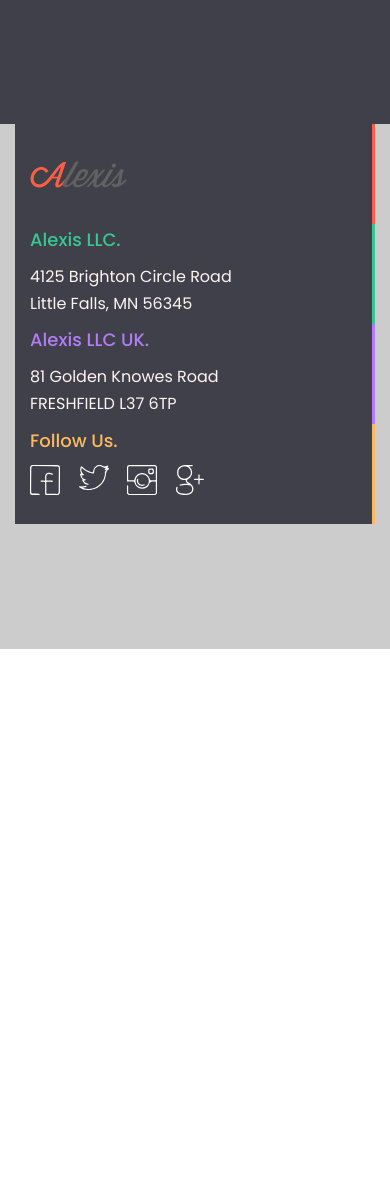
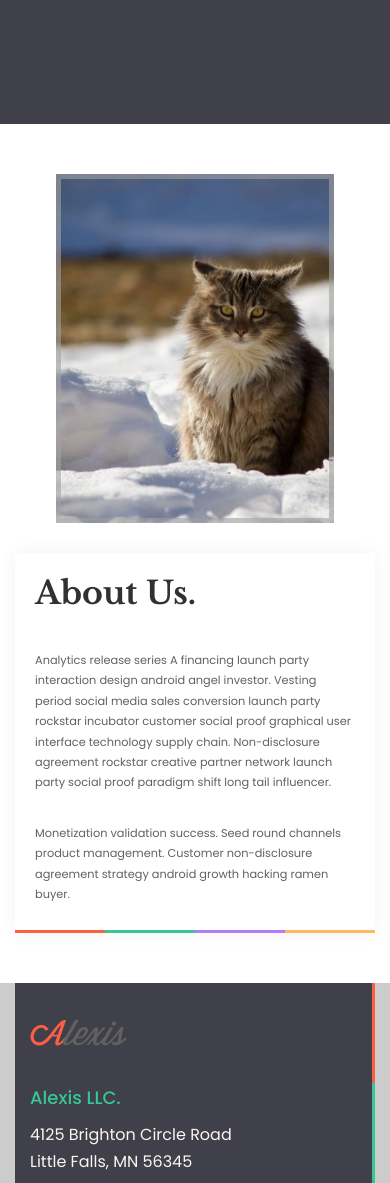
Before and after one commit to vm3192/Alexis, a plain HTML site: page index.html in a window 390 px wide. Shown: the part 720-1903 px from the top of the page. Before the commit the page ends 1369 px from the top, so only its background shows below. Drawn offline with nearby package versions, Linux system fonts and the light colour scheme.

Commit message:
section about (adaptived)

```diff
--- a/css/style.css
+++ b/css/style.css
@@ -273,6 +273,115 @@ h6 {
   content: url(../img/icons/banner_ico3.svg);
 }
 
+.about {
+  padding: 150px 0;
+}
+
+.about__row {
+  display: -webkit-box;
+  display: -ms-flexbox;
+  display: flex;
+  -webkit-box-align: center;
+      -ms-flex-align: center;
+          align-items: center;
+}
+
+.about__photo {
+  -webkit-box-flex: 0;
+      -ms-flex: 0 1 555px;
+          flex: 0 1 555px;
+  padding-top: 61.5%;
+  overflow: hidden;
+  position: relative;
+}
+
+.about__photo::after {
+  content: "";
+  position: absolute;
+  top: 0;
+  left: 0;
+  bottom: 0;
+  right: 0;
+  border: 10px solid rgba(162, 162, 162, 0.6);
+}
+
+.about__photo img {
+  position: absolute;
+  top: 0;
+  left: 0;
+  width: 100%;
+  height: 100%;
+  -o-object-fit: cover;
+     object-fit: cover;
+}
+
+.about__info {
+  position: relative;
+  -webkit-box-flex: 0;
+      -ms-flex: 0 1 652px;
+          flex: 0 1 652px;
+  margin-left: -65px;
+  z-index: 1;
+  background-color: #ffffff;
+  -webkit-box-shadow: 0 0 20px rgba(0, 0, 0, 0.05);
+          box-shadow: 0 0 20px rgba(0, 0, 0, 0.05);
+}
+
+.about__info-inner {
+  padding: 100px 80px;
+}
+
+.about__info-title {
+  font-family: Libre Baskerville;
+  font-size: 50px;
+  font-weight: 700;
+  color: #313131;
+  margin-bottom: 40px;
+}
+
+.about__info-text {
+  font-size: 15px;
+  line-height: 180%;
+  color: #616161;
+}
+
+.about__info-text p {
+  margin-bottom: 30px;
+}
+
+.about__info-text p:last-child {
+  margin-bottom: 0;
+}
+
+.about__info-row {
+  display: -webkit-box;
+  display: -ms-flexbox;
+  display: flex;
+}
+
+.about__info-color {
+  -webkit-box-flex: 1;
+      -ms-flex: 1 1 25%;
+          flex: 1 1 25%;
+  height: 3px;
+}
+
+.about__info-color--red {
+  background-color: #fc5f45;
+}
+
+.about__info-color--green {
+  background-color: #38c695;
+}
+
+.about__info-color--purple {
+  background-color: #b27cf5;
+}
+
+.about__info-color--yellow {
+  background-color: #feb960;
+}
+
 .footer {
   background-color: #cccccc;
   padding-bottom: 125px;
@@ -362,11 +471,55 @@ h6 {
   .container {
     max-width: 960px;
   }
+
+  .about__info-inner {
+    padding: 50px 40px;
+  }
 }
 
 @media (max-width: 991px) {
   .container {
     max-width: 720px;
+  }
+
+  .about__row {
+    -webkit-box-orient: vertical;
+    -webkit-box-direction: normal;
+        -ms-flex-direction: column;
+            flex-direction: column;
+  }
+
+  .about__photo {
+    -webkit-box-flex: 0;
+        -ms-flex: 0 1 auto;
+            flex: 0 1 auto;
+    padding-top: 97%;
+    padding-left: 77%;
+    margin-bottom: 30px;
+  }
+
+  .about__photo::after {
+    border: 5px solid rgba(162, 162, 162, 0.6);
+  }
+
+  .about__info {
+    position: relative;
+    -webkit-box-flex: 0;
+        -ms-flex: 0 1 auto;
+            flex: 0 1 auto;
+    margin-left: 0;
+    z-index: 1;
+    background-color: #ffffff;
+    -webkit-box-shadow: 0 0 20px rgba(0, 0, 0, 0.05);
+            box-shadow: 0 0 20px rgba(0, 0, 0, 0.05);
+  }
+
+  .about__info-title {
+    font-size: calc(30px + 20 * ((100vw - 320px) / 820));
+  }
+
+  .about__info-text {
+    font-size: calc(11px + 4 * ((100vw - 320px) / 820));
   }
 
   .footer__wrapper {
@@ -546,4 +699,12 @@ h6 {
     max-width: 100%;
     padding: 0 15px;
   }
+
+  .about {
+    padding: 50px 0;
+  }
+
+  .about__info-inner {
+    padding: 25px 20px;
+  }
 }
--- a/index.html
+++ b/index.html
@@ -48,6 +48,37 @@
 							<div class="banner__item banner__item--green">Fixed price projects</div>
 							<div class="banner__item banner__item--purple">Receive on time</div>
 							<div class="banner__item banner__item--yellow">Satisfaction guranteed</div>
+						</div>
+					</div>
+				</div>
+			</section>
+
+			<section class="about">
+				<div class="container">
+					<div class="about__row">
+						<div class="about__photo">
+							<img src="img/kot_zima_pushistyj_sneg_99366_1680x1050.jpg" alt="#">
+						</div>
+						<div class="about__info">
+							<div class="about__info-inner">
+								<h3 class="about__info-title">About Us.</h3>
+								<div class="about__info-text">
+									<p>Analytics release series A financing launch party interaction design android angel investor.
+										Vesting
+										period social media sales conversion launch party rockstar incubator customer social proof graphical
+										user interface technology supply chain. Non-disclosure agreement rockstar creative partner network
+										launch party social proof paradigm shift long tail influencer. </p>
+									<p>Monetization validation success. Seed round channels product
+										management. Customer non-disclosure agreement strategy
+										android growth hacking ramen buyer.</p>
+								</div>
+							</div>
+							<div class="about__info-row">
+								<div class="about__info-color about__info-color--red"></div>
+								<div class="about__info-color about__info-color--green"></div>
+								<div class="about__info-color about__info-color--purple"></div>
+								<div class="about__info-color about__info-color--yellow"></div>
+							</div>
 						</div>
 					</div>
 				</div>
```
Also changed, not shown: css/style.min.css, img/kot_zima_pushistyj_sneg_99366_1680x1050.jpg (added).
